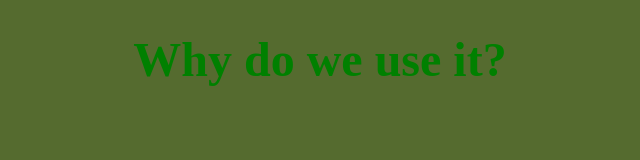
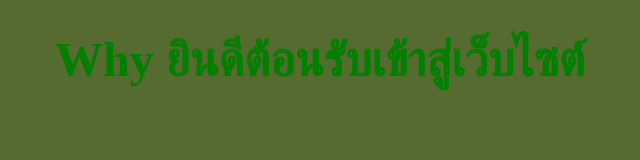
Before and after one commit to 40829-prog/Nawat, a plain HTML site: page index.html in a window 1280 px wide. Shown: the whole page, without its empty margins (320-960 px from the left). Drawn offline with Linux system fonts and the light colour scheme.

Commit message:
Update index.html

```diff
--- a/index.html
+++ b/index.html
@@ -4,6 +4,6 @@
 <title>work3 html styles</title>
 </head>
 <body style="background-color:#556b2f;color:#eee;">
-<h1 style="color:green;text-align:center;font-family:Elephant;font-size:300%;background-color:Mindaro">Why do we use it?</h1>
+<h1 style="color:green;text-align:center;font-family:Elephant;font-size:300%;background-color:Mindaro">Why ยินดีต้อนรับเข้าสู่เว็บไซต์</h1>
 </body>
 </html>
```
